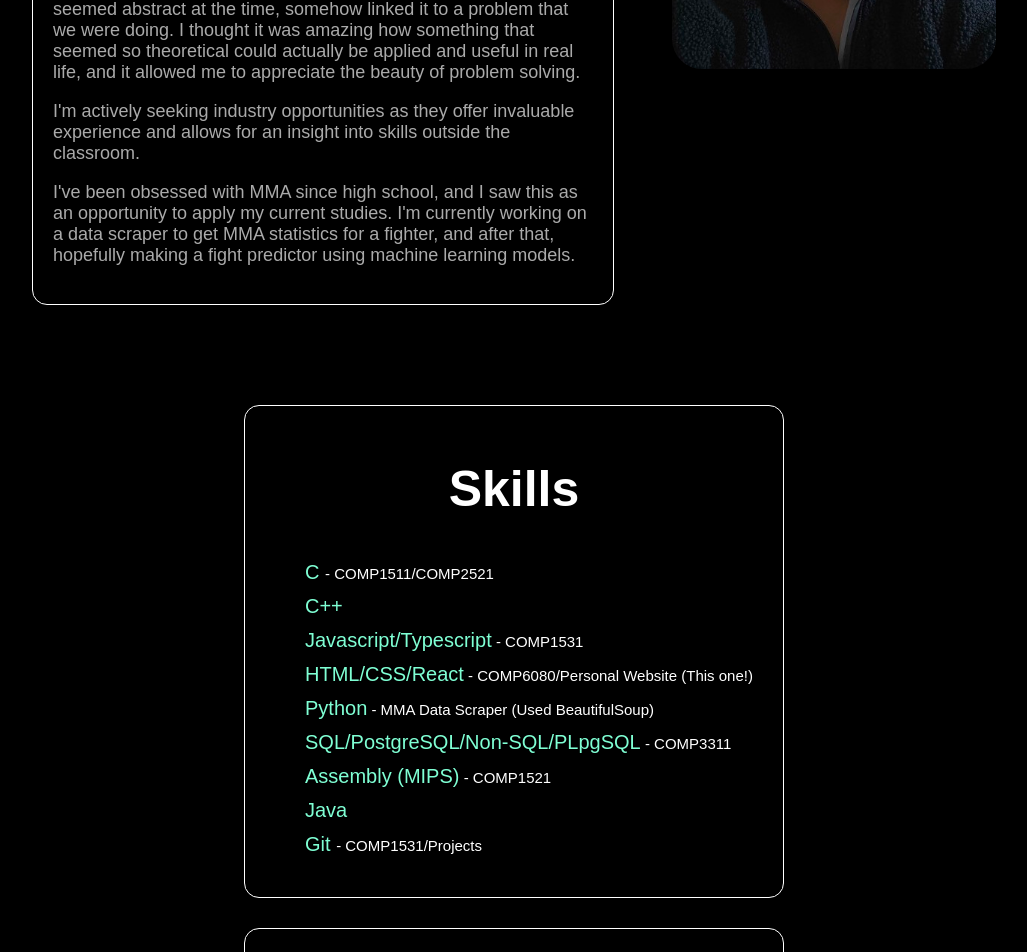
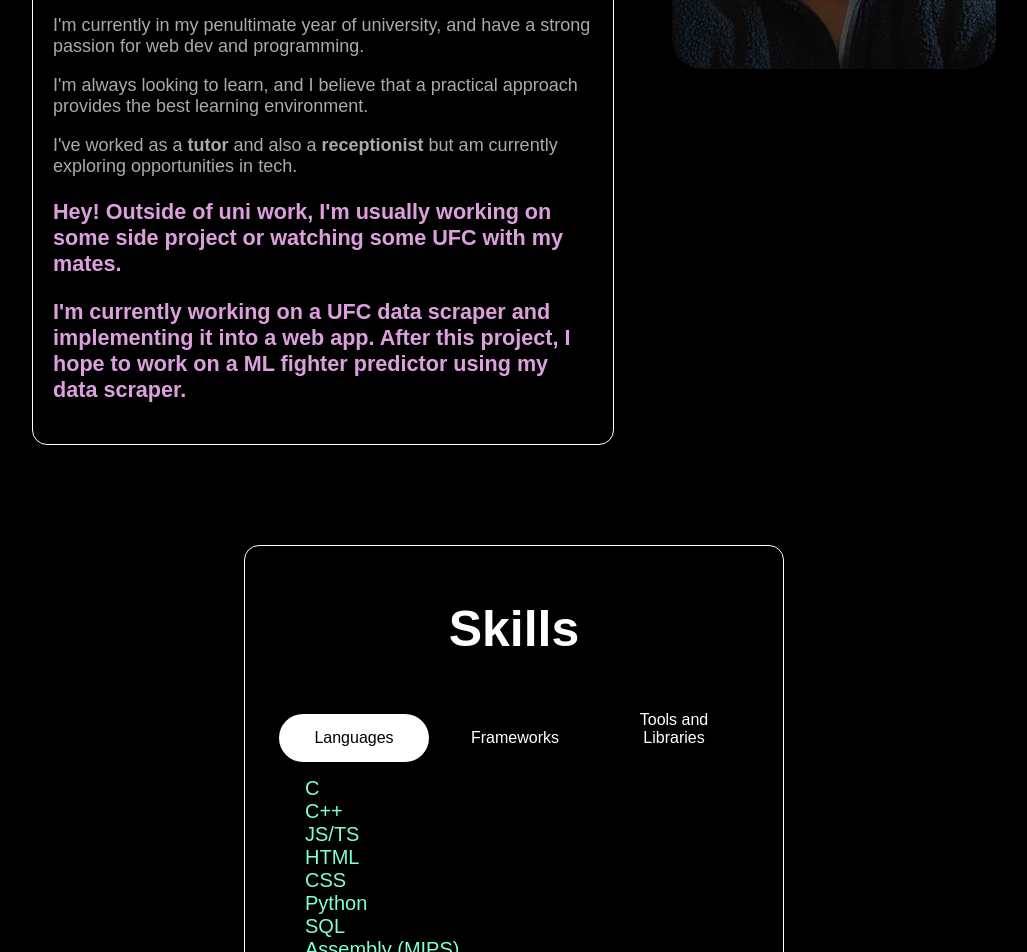
Before and after one commit to jcongc/personal-website, a React (Create React App) app: page / in a window 1280 px wide. Shown: the part 1400-2352 px from the top of the page, without its empty margins (126-1153 px from the left). Built offline with nearby package versions, Linux system fonts and the light colour scheme.

Commit message:
Changed some skills and about me

```diff
--- a/src/App.css
+++ b/src/App.css
@@ -69,6 +69,17 @@ body {
   justify-content: center;
   align-items: center;
   flex-direction: column;
+}
+
+.about-me-intro {
+  color: blue;
+  font-weight: bold;
+}
+
+.interests {
+  color: plum;
+  font-size: larger;
+  font-weight: bold;
 }
 
 .scroll-down {
@@ -189,8 +200,13 @@ body {
 }
 
 .port-container button:hover {
-  background-color: white;
+  background-color: rgb(203, 226, 150);
   color: black;
+  transition: background-color 0.4s ease;
+}
+
+.port-container button:not(:hover) {
+  transition: background-color 0.4s ease;
 }
 
 .port-container button.selected {
@@ -244,6 +260,15 @@ ul {
 
 .proj-container h1 {
   font-size: 50px;
+}
+
+.skill-button {
+  text-align: center;
+}
+
+.skill-button.active {
+  background-color: white;
+  color: black;
 }
 
 .proj-wrapper {
--- a/src/components/aboutMe.jsx
+++ b/src/components/aboutMe.jsx
@@ -4,13 +4,13 @@ const AboutMe = () => {
     return (
     <div className="about-me-wrapper">
         <div id="about-me" className="about-me">
-            <h1 className="about-me-header">I'm Jason, a second year university student studying CS/Maths at UNSW.</h1>
-            <p>I vividly remember when I realised how much I enjoyed problem solving. The teacher was explaining factorials, something that seemed abstract at the time, somehow linked it to a problem that we were doing. I thought it was amazing how something that seemed so theoretical could actually be applied and useful in real life, and it allowed me to appreciate the beauty of problem solving.</p>
-
-            <p>I'm actively seeking industry opportunities as they offer invaluable experience and allows for an insight into skills outside the classroom.</p>
-
-            <p>I've been obsessed with MMA since high school, and I saw this as an opportunity to apply my current studies. I'm currently working on a data scraper to get MMA statistics for a fighter, and after that, hopefully making a fight predictor using machine learning models.</p>
-        </div>
+            <h1 className="about-me-header"><span className="about-me-intro">Hi!</span> I'm Jason, a second year university student studying CS/Maths at UNSW.</h1>
+                <p>I'm currently in my penultimate year of university, and have a strong passion for web dev and programming.</p>
+                <p>I'm always looking to learn, and I believe that a practical approach provides the best learning environment.</p>
+                <p>I've worked as a <strong>tutor</strong> and also a <strong>receptionist</strong> but am currently exploring opportunities in tech.</p>
+                <p className="interests">Hey! Outside of uni work, I'm usually working on some side project or watching some UFC with my mates.</p>
+                <p className="interests">I'm currently working on a UFC data scraper and implementing it into a web app. After this project, I hope to work on a ML fighter predictor using my data scraper.</p>
+            </div>
         <img src="me.png" alt="img of me" className="me-pic"/>
     </div>
     )
--- a/src/components/portfolio.jsx
+++ b/src/components/portfolio.jsx
@@ -1,23 +1,52 @@
-import React from "react";
+import React, { useState } from 'react';
+
 
 const Portfolio = () => {
 
+    const [currentSkill, setCurrentSkill] = useState('prog-lang');
+
+    const changeSkillDisplay = (skill) => {
+        setCurrentSkill(skill);
+    };
 
     return (
         <div className="port-wrapper">
             <div className="port-container" id="portfolio">
             <h1>Skills</h1>
             <div className="skills-list">
+                <div>
+                    <button className={`skill-button ${currentSkill === 'prog-lang' ? 'active' : ''}`} onClick={() => changeSkillDisplay('prog-lang')}>Languages</button>
+                    <button className={`skill-button ${currentSkill === 'frameworks' ? 'active' : ''}`} onClick={() => changeSkillDisplay('frameworks')}>Frameworks</button>
+                    <button className={`skill-button ${currentSkill === 'tools' ? 'active' : ''}`} onClick={() => changeSkillDisplay('tools')}>Tools and Libraries</button>
+                </div>
                 <ul>
-                    <li>C <span> - COMP1511/COMP2521</span></li><br/>
-                    <li>C++</li><br/>
-                    <li>Javascript/Typescript<span> - COMP1531</span></li><br/>
-                    <li>HTML/CSS/React<span> - COMP6080/Personal Website (This one!)</span></li><br/>
-                    <li>Python<span> - MMA Data Scraper (Used BeautifulSoup)</span></li><br/>
-                    <li>SQL/PostgreSQL/Non-SQL/PLpgSQL<span> - COMP3311</span></li><br/>
-                    <li>Assembly (MIPS)<span> - COMP1521</span></li><br/>
-                    <li>Java</li><br/>
-                    <li>Git <span> - COMP1531/Projects</span></li><br/>
+                    {currentSkill === 'prog-lang' && (
+                        <>
+                            <li>C</li>
+                            <li>C++</li>
+                            <li>JS/TS</li>
+                            <li>HTML</li>
+                            <li>CSS</li>
+                            <li>Python</li>
+                            <li>SQL</li>
+                            <li>Assembly (MIPS)</li>
+                            <li>Java</li>
+                        </>
+                    )}
+                    {currentSkill === 'tools' && (
+                        <>
+                            <li>Git</li>
+                            <li>PhotoShop</li>
+                            <li>BeautifulSoup</li>
+                            <li>RESTful API</li>
+                        </>
+                    )}
+                    {currentSkill === 'frameworks' && (
+                        <>
+                            <li>React</li>
+                            <li>Angular</li>
+                        </>
+                    )}
                 </ul>
             </div>
             </div>
```
